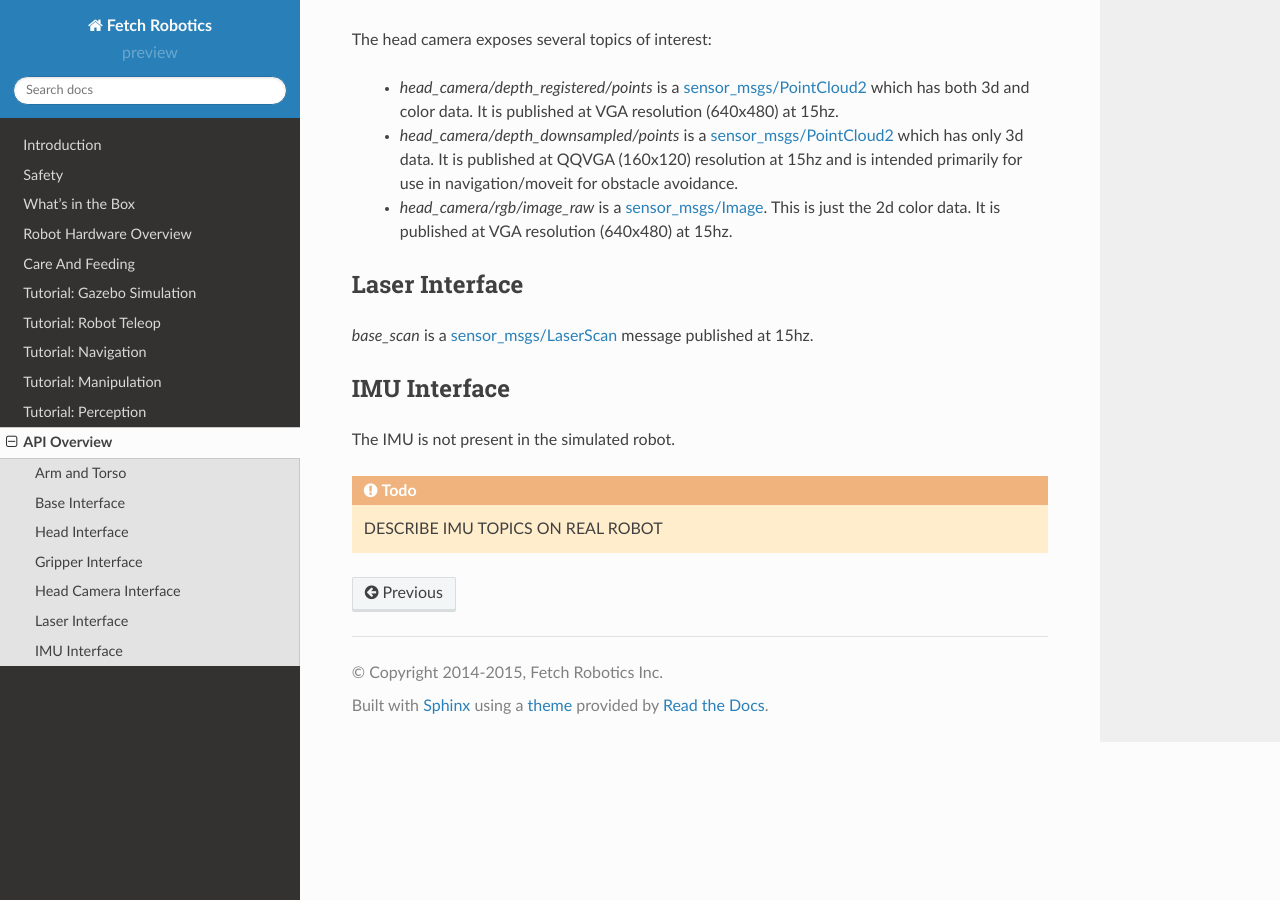
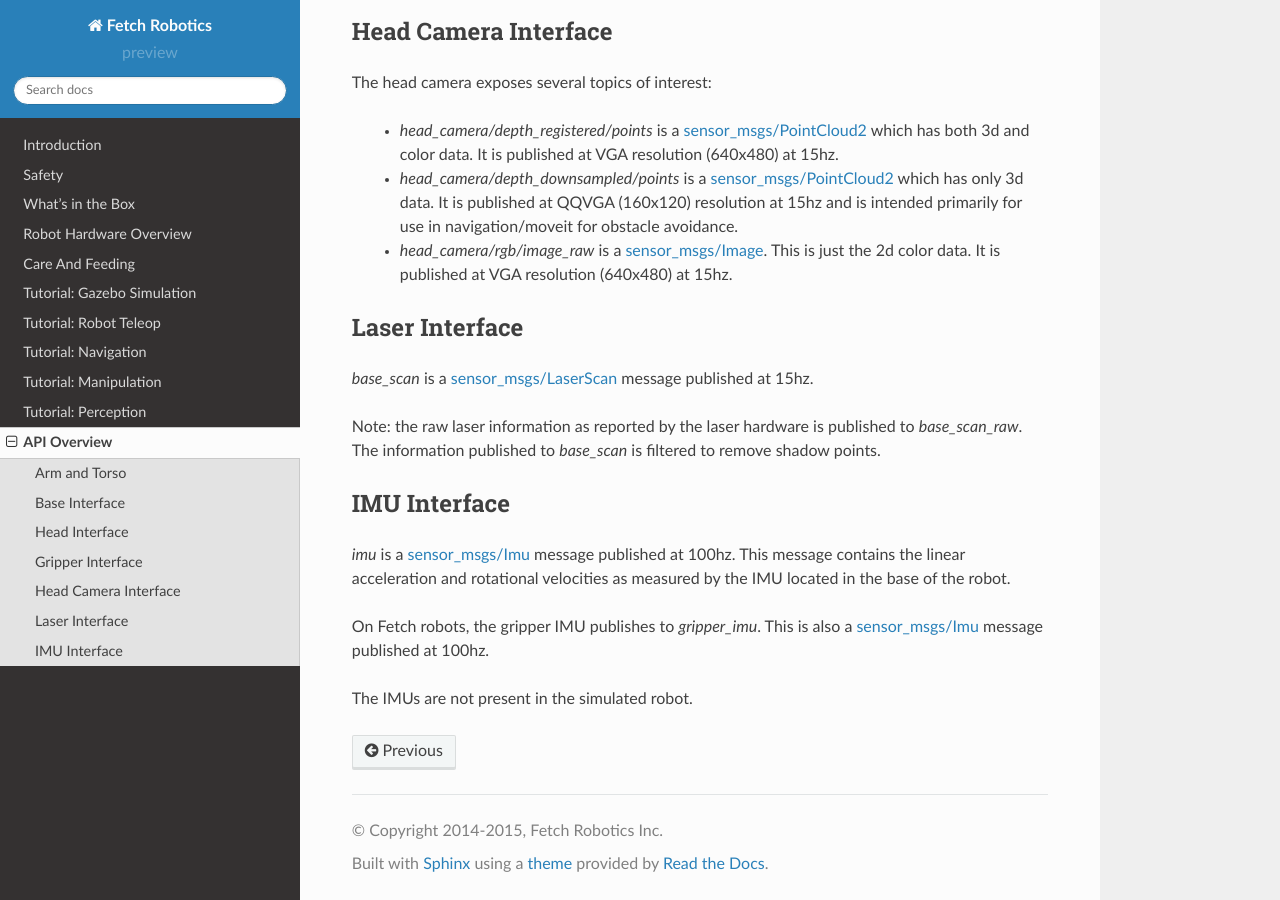
Before and after one commit to fetchrobotics/docs, a Sphinx documentation site: the page built from source/api_overview.rst, in a window 1280 px wide and 900 px high, scrolled down 1695 px. Built offline with Sphinx 7.4.7 and the Read the Docs theme 2.0.0, drawn with Linux system fonts in a browser that asks for light colours; some of the changed text lies outside the part shown.

Commit message:
update API

```diff
--- a/source/api_overview.rst
+++ b/source/api_overview.rst
@@ -26,6 +28,8 @@
  * `torso_controller/follow_joint_trajectory` to control just the torso.
 
 Only one controller is allowed to control a joint at a time.
+
+.. _base_api:
 
 Base Interface
 --------------
@@ -42,8 +46,14 @@
  * ``linear.x`` specifies the robot's forward velocity
  * ``angular.z`` specifies the robot's turning velocity
 
+User applications will typically not connect directly to `base_controller/command`,
+but rather to `cmd_vel`. A multiplexor is always running between `cmd_vel/teleop`
+and `cmd_vel`. Whenever the deadman on the robot controller is held, `cmd_vel/teleop`
+will override `cmd_vel`. The advantage of having your application publish to `cmd_vel`
+rather than directly to `base_controller/command` is that you can override bad
+commands by simply pressing the deadman on the robot controller.
 
-.. todo:: DESCRIBE MULTIPLEXOR
+.. _head_api:
 
 Head Interface
 --------------
@@ -58,6 +68,8 @@
 Although the interface currently does not support any of the ``pointing_axis`` or ``pointing_frame``
 fields, it points the `head_tilt_link` (which is very near the camera optical
 axis) towards the `target` point to achieve a similar effect. A ``min_duration`` or ``max_velocity`` can also be specified.
+
+.. _gripper_api:
 
 Gripper Interface
 -----------------
@@ -86,13 +98,29 @@
    This is just the 2d color data. It is published at VGA resolution (640x480)
    at 15hz.
 
+.. _laser_api:
+
 Laser Interface
 ---------------
+
 `base_scan` is a `sensor_msgs/LaserScan <http://docs.ros.org/api/sensor_msgs/html/msg/LaserScan.html>`_
 message published at 15hz.
 
+Note: the raw laser information as reported by the laser hardware is published to
+`base_scan_raw`. The information published to `base_scan` is filtered to remove
+shadow points.
+
+.. _imu_api:
+
 IMU Interface
 -------------
-The IMU is not present in the simulated robot.
 
-.. todo:: DESCRIBE IMU TOPICS ON REAL ROBOT
+`imu` is a `sensor_msgs/Imu <http://docs.ros.org/api/sensor_msgs/html/msg/Imu.html>`_
+message published at 100hz. This message contains the linear acceleration and
+rotational velocities as measured by the IMU located in the base of the robot.
+
+On Fetch robots, the gripper IMU publishes to `gripper_imu`. This is also
+a `sensor_msgs/Imu <http://docs.ros.org/api/sensor_msgs/html/msg/Imu.html>`_
+message published at 100hz.
+
+The IMUs are not present in the simulated robot.
```
Also changed, not shown: other parts of source/api_overview.rst (+2 -0 lines).
